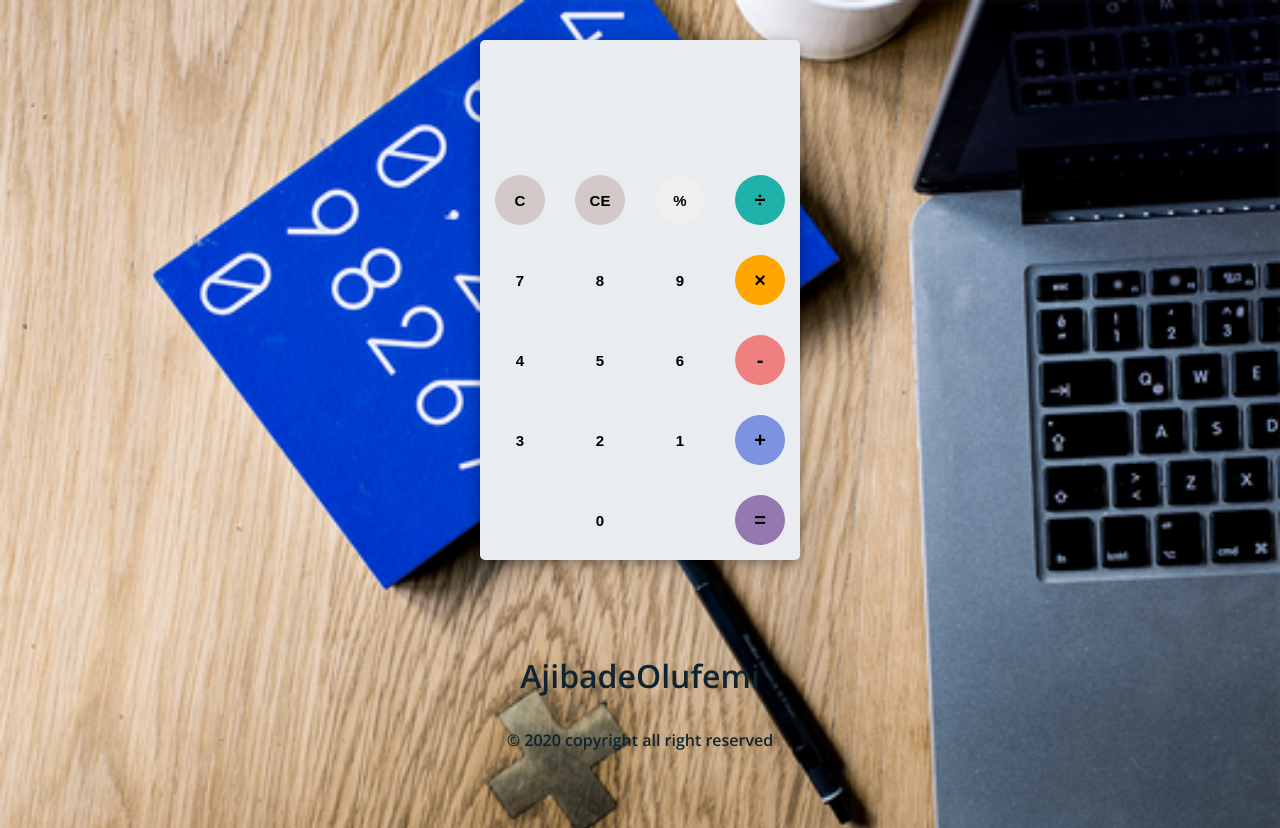
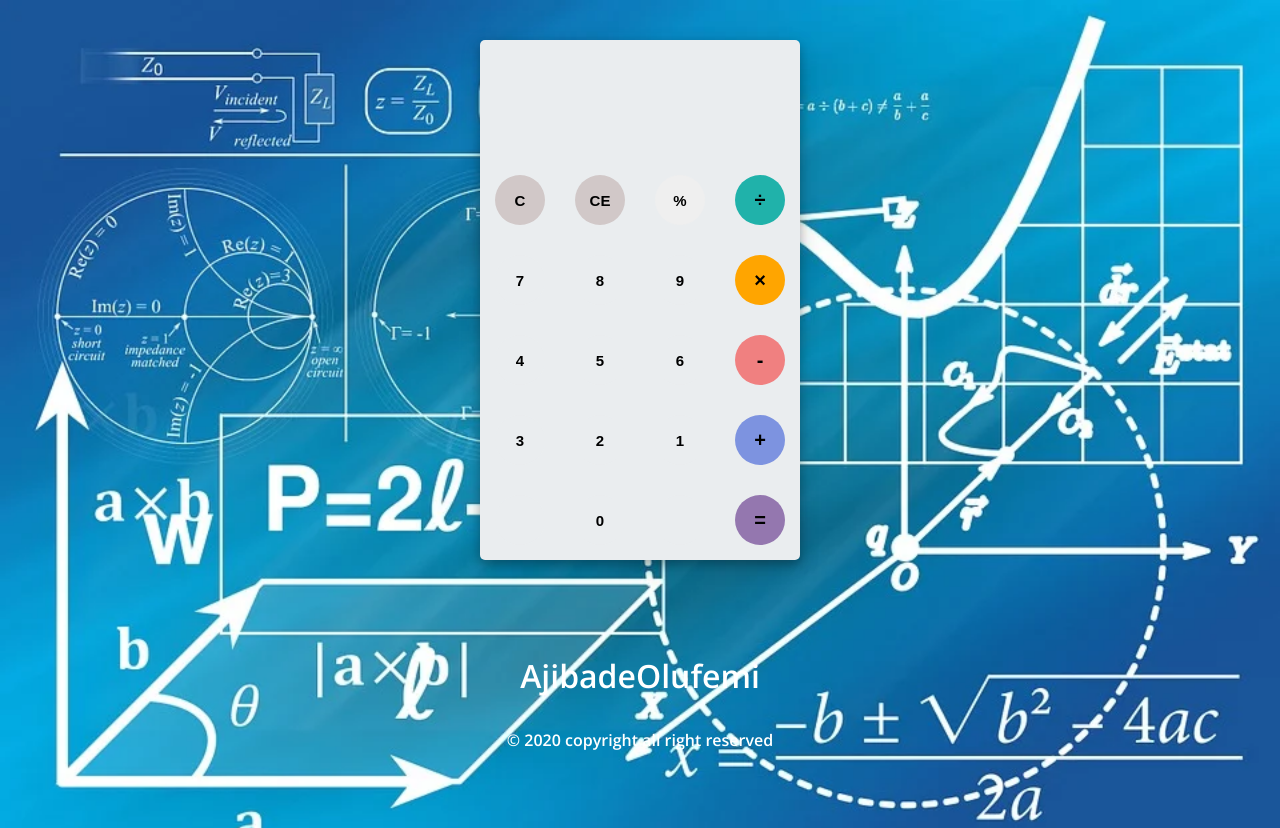
Before and after one commit to Justfemi/Calculator, a plain HTML site: page index.html in a window 1280 px wide. Drawn offline with nearby package versions, Linux system fonts and the light colour scheme.

Commit message:
calc updated

```diff
--- a/style.css
+++ b/style.css
@@ -1,6 +1,6 @@
 body {
     font-family: 'Open Sans', sans-serif;
-    background-image: url("images/calc.png");
+    background-image: url("images/calc.webp");
     background-size: cover;
 }
 
@@ -102,7 +102,7 @@ button:nth-child(20){
     background-color: #9477af;
 }
 .footer {
-    color: #0e2431;
+    color: #fff;
     text-align: center;
     padding: 2rem 0;
     border-radius: 1rem;
```
Also changed, not shown: images/calc.jpg (deleted), images/calc.webp (added).
